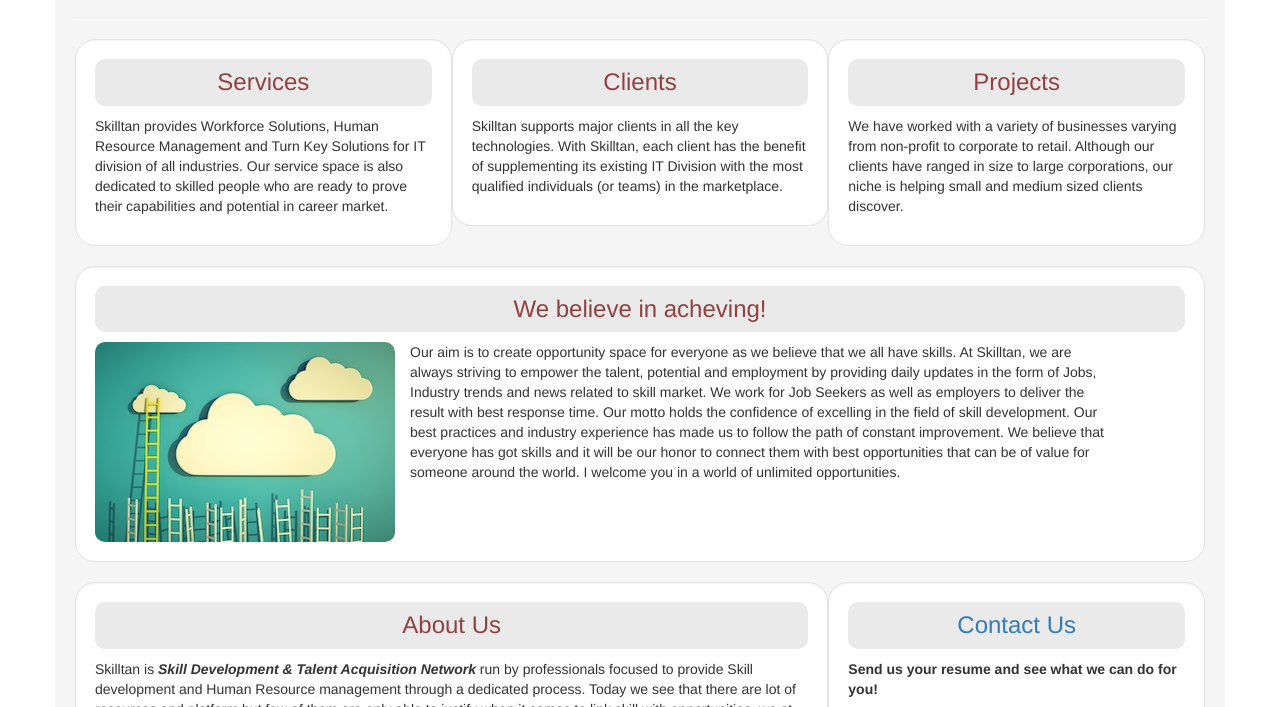
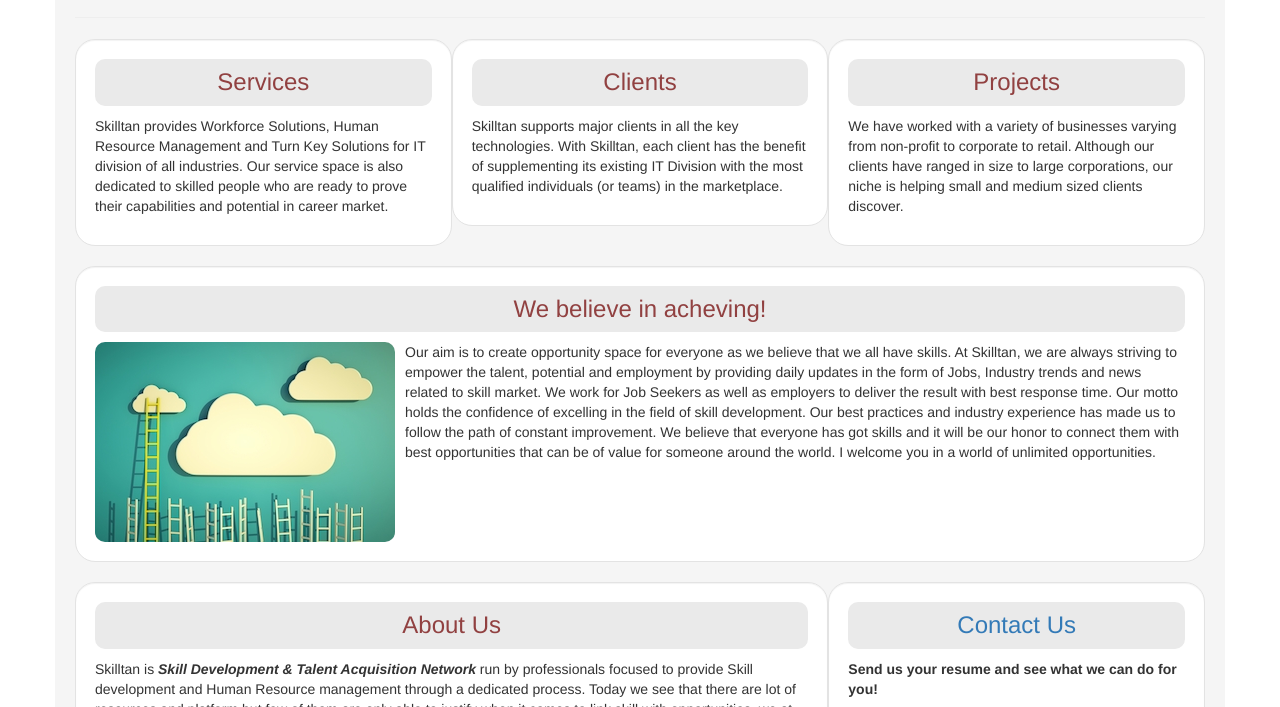
Before and after one commit to vikramsinghal/a1skilltechnologies, a plain HTML site: page index.html in a window 1280 px wide. Shown: the part 482-1189 px from the top of the page. Drawn offline with nearby package versions, Linux system fonts and the light colour scheme.

Commit message:
Changed the style in our motto

```diff
--- a/index.html
+++ b/index.html
@@ -87,13 +87,8 @@
 
     <div class="col-md-12 well">
       <h3>We believe in acheving!</h3>
-      <div>
-        <img class="world_image" src="success.png">
-      </div>
-
-      <div class="col-md-8">
-        <p class="aim-class">Our aim is to create opportunity space for everyone as we believe that we all have skills. At Skilltan, we are always striving to empower the talent, potential and employment by providing daily updates in the form of Jobs, Industry trends and news related to skill market. We work for Job Seekers as well as employers to deliver the result with best response time. Our motto holds the confidence of excelling in the field of skill development. Our best practices and industry experience has made us to follow the path of constant improvement. We believe that everyone has got skills and it will be our honor to connect them with best opportunities that can be of value for someone around the world. I welcome you in a world of unlimited opportunities.</p>
-      </div>
+      <img class="world_image" src="success.png">
+      <p>Our aim is to create opportunity space for everyone as we believe that we all have skills. At Skilltan, we are always striving to empower the talent, potential and employment by providing daily updates in the form of Jobs, Industry trends and news related to skill market. We work for Job Seekers as well as employers to deliver the result with best response time. Our motto holds the confidence of excelling in the field of skill development. Our best practices and industry experience has made us to follow the path of constant improvement. We believe that everyone has got skills and it will be our honor to connect them with best opportunities that can be of value for someone around the world. I welcome you in a world of unlimited opportunities.</p>
     </div>
 
     <div class="col-md-8 well">
--- a/style.css
+++ b/style.css
@@ -105,8 +105,13 @@
 .world_image{
 	float: left;
 	border-radius: 10px;
+	margin-right: 10px;
 }
 
 .social {
 	margin-top: 11px;
 }
+
+.aim-class{
+	margin-left: 10px;
+}
```
